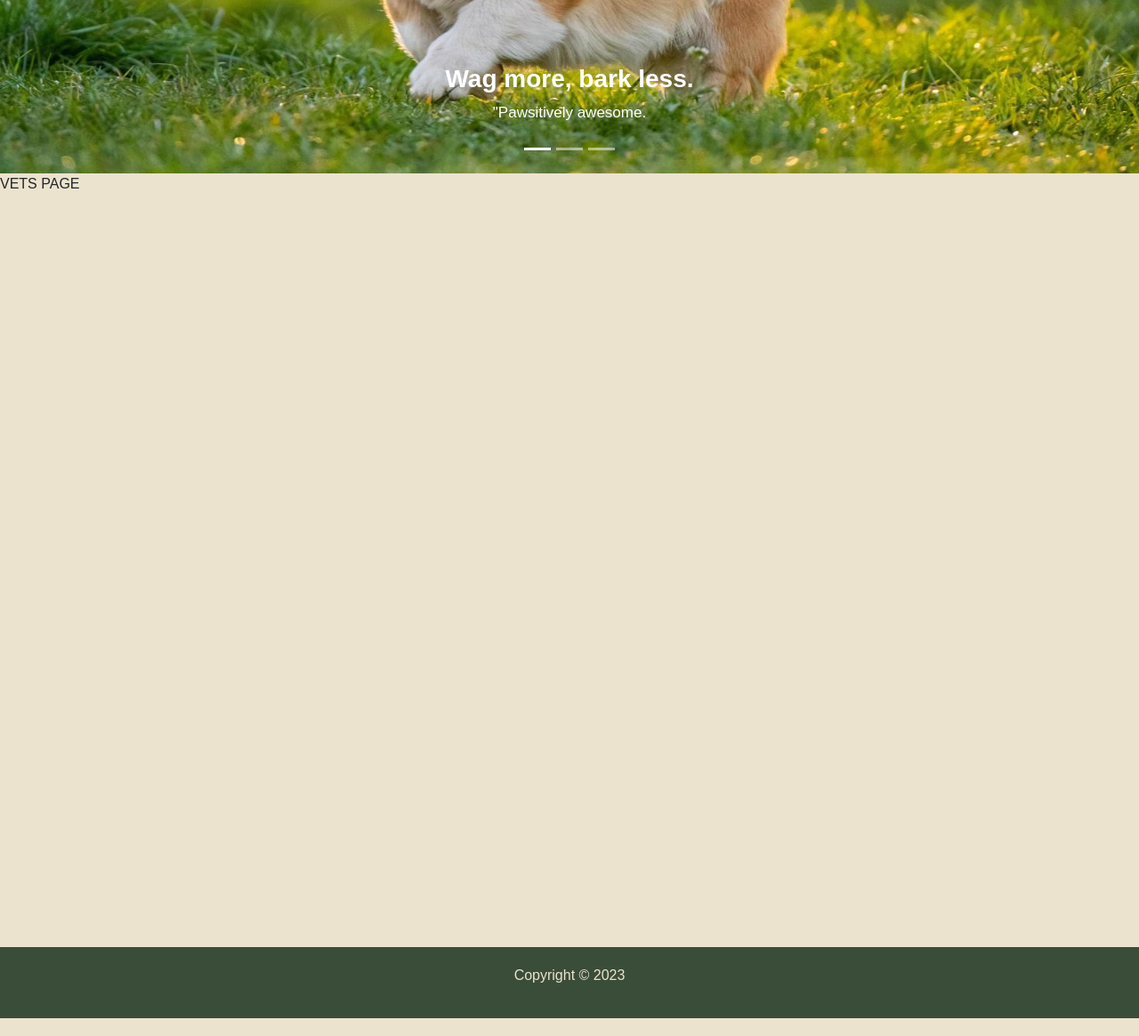
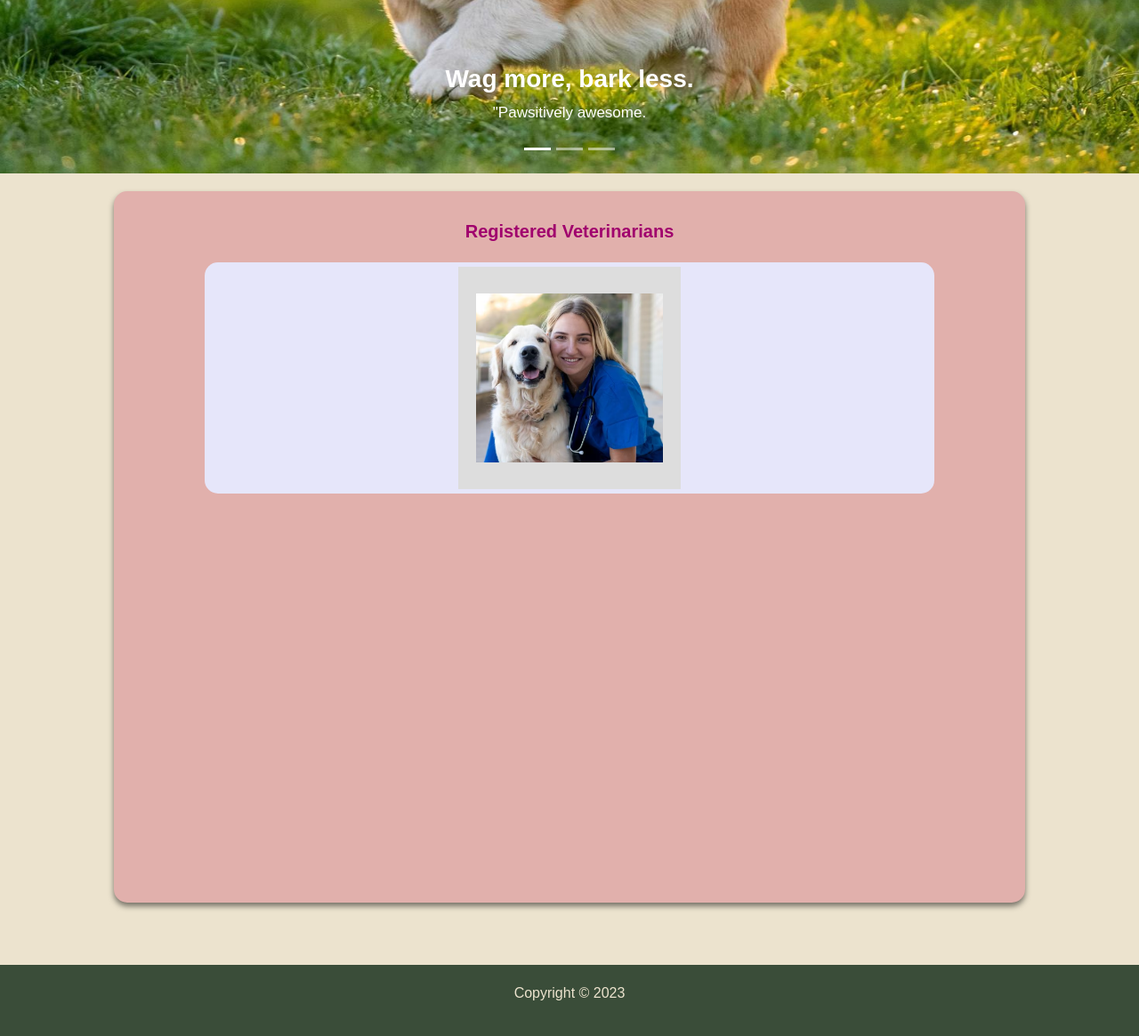
Before and after one commit to GeneDev123/cannine_care, a Django app: page /vets/ in a window 1280 px wide. Shown: the part 575-1740 px from the top of the page at 89% size. Run offline with Django 4.2, Linux system fonts and the light colour scheme; the visitor is signed in with stand-in values (Sample User, id 1).

Commit message:
Added the content for the vets page

```diff
--- a/cannine_care/main/templates/main/vets.html
+++ b/cannine_care/main/templates/main/vets.html
@@ -4,6 +4,41 @@
 
 {% block body %}
   <div id="vets-page">
-    VETS PAGE
+    <div class="main-vets-page">
+
+      <div class="vets-page-title">
+        Registered Veterinarians
+      </div>
+
+      <div class="vets-feed-main-container">
+        <div class="inner-container">
+
+        {% if not vets_list %}
+          <div class="vets-list">
+            <div class="vet-img-container">
+              <img src="{% static 'main/assets/vet_profile.png' %}">
+            </div>
+          </div>
+        {% endif %}
+
+        {% for vet in vets_list %}
+        <div class="vets-list">
+          <div class="vet-img-container">
+            <img src="{{ vet.profile_picture.url }}" alt="Profile Picture">
+          </div>
+          <div class="vets-info-container">
+            <div class="phone"><strong>Phone: </strong>{{ vet.phone }}</div>
+            <div class="address"><strong>Address: </strong>{{ vet.address }}</div>
+            <div class="website"><strong>Website: </strong>{{ vet.website }}</div>
+            <div class="specialization"><strong>Specialization: </strong>{{ vet.specialization }}</div>
+            <div class="hospital_affiliations"><strong>Affliation: </strong>{{ vet.hospital_affiliations }}</div>
+          </div>
+        </div>
+        {% endfor %}
+
+        </div>
+      </div>
+
+    </div>
   </div>
 {% endblock %}
```
